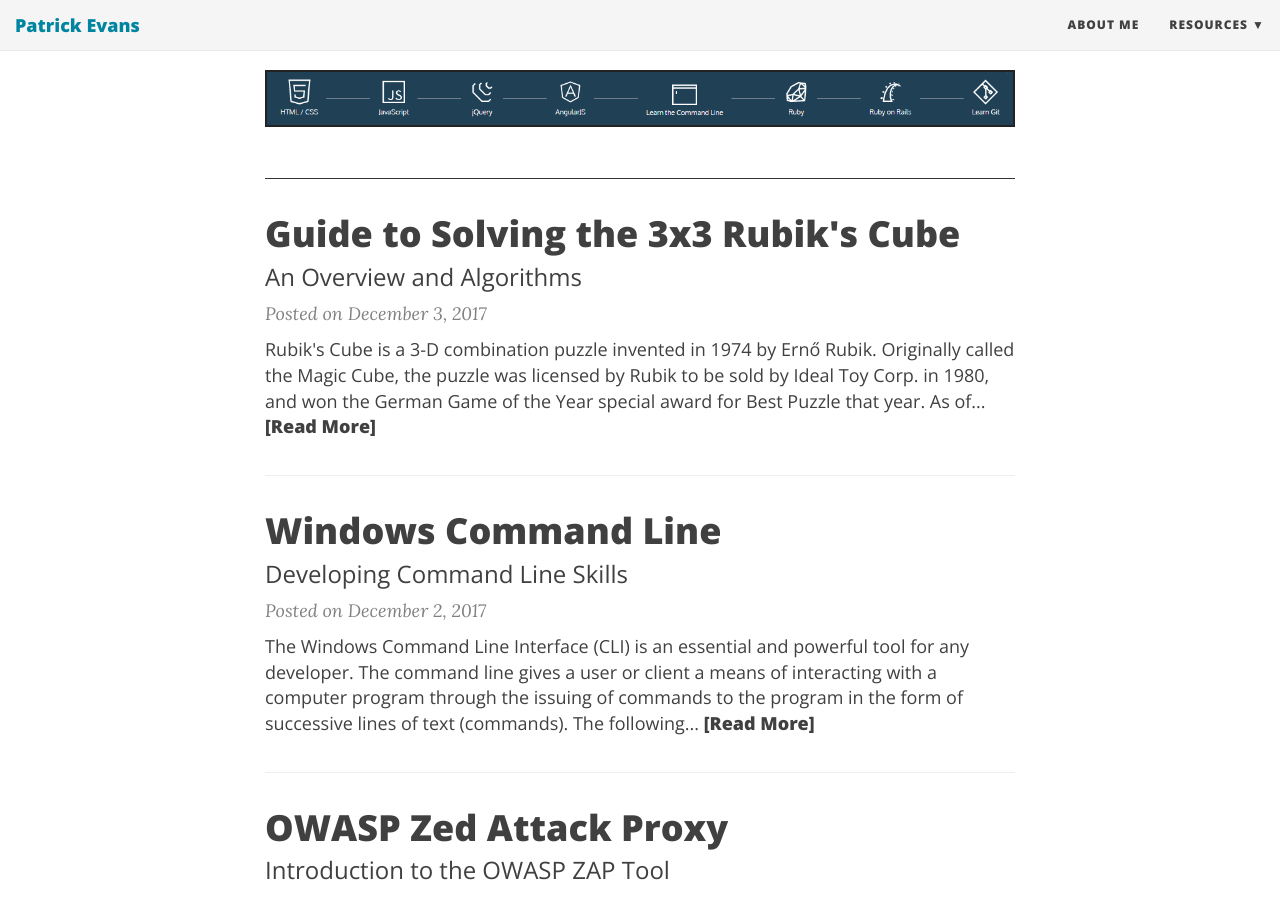
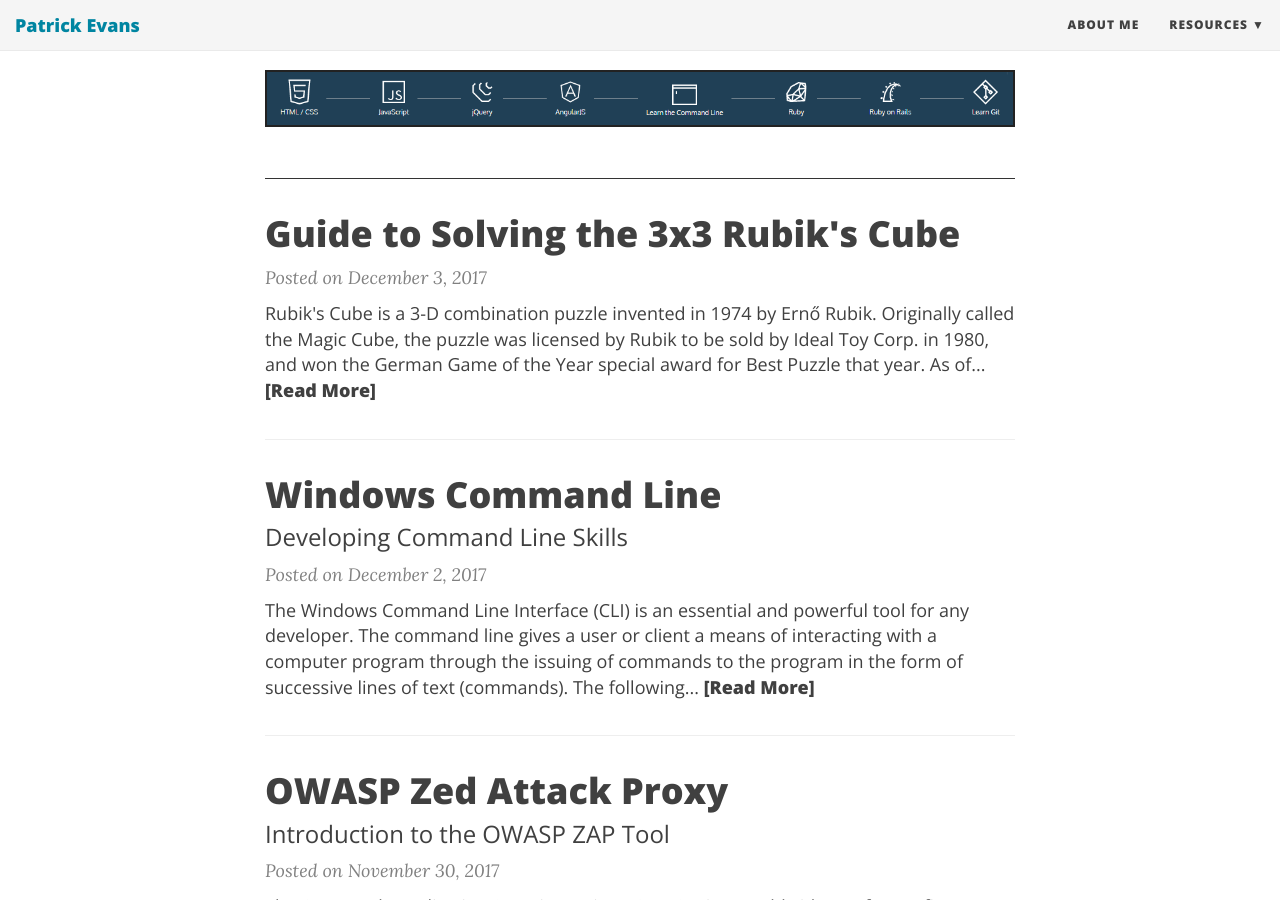
Before and after one commit to patevs/old_blog, a Jekyll site: the page built from index.html, in a window 1280 px wide and 900 px high, scrolled down 959 px. Built offline with Jekyll 4.4.1, drawn with Linux system fonts in a browser that asks for light colours; nearby versions of some CDN libraries; the list of posts is cut into pages by our own code.

Commit message:
formatting_minot rubik _post

```diff
--- a/_posts/2017-12-03-rubix-cube.md
+++ b/_posts/2017-12-03-rubix-cube.md
@@ -1,7 +1,6 @@
 ---
 layout: post
 title: Guide to Solving the 3x3 Rubik's Cube
-subtitle: An Overview and Algorithms
 ---
 
 <div style="border-bottom:1px solid black">
```
